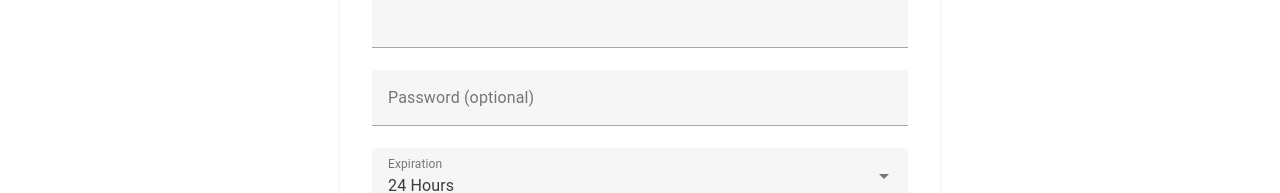
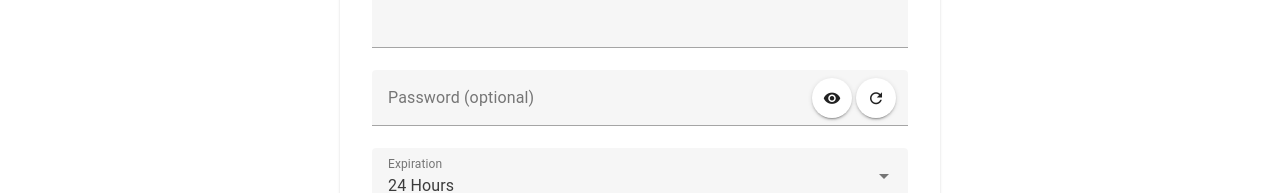
Before and after one commit to kek-Sec/GopherDrop, a Vue app in the folder ui/: page / in a window 1280 px wide. Shown: the part 418-611 px from the top of the page. Built offline with nearby package versions, Linux system fonts and the light colour scheme; no server answers.

Commit message:
Feat: add password visibility toggle and generate password functionality in Create.vue

```diff
--- a/ui/src/pages/Create.vue
+++ b/ui/src/pages/Create.vue
@@ -27,12 +27,20 @@
             required
           ></v-file-input>
 
-          <v-text-field
-            label="Password (optional)"
-            v-model="password"
-            type="password"
-          ></v-text-field>
-
+                  <v-text-field
+          label="Password (optional)"
+          v-model="password"
+          :type="showPassword ? 'text' : 'password'"
+        >
+          <template v-slot:append-inner>
+            <v-btn icon @click="togglePasswordVisibility" size="small">
+              <v-icon>{{ showPassword ? 'mdi-eye-off' : 'mdi-eye' }}</v-icon>
+            </v-btn>
+            <v-btn icon @click="generatePassword" size="small" style="margin-left: 4px">
+              <v-icon>mdi-refresh</v-icon>
+            </v-btn>
+          </template>
+        </v-text-field>
           <v-select
             label="Expiration"
             v-model="expires"
@@ -83,6 +91,7 @@ const type = ref('text')
 const textSecret = ref('')
 const fileBlob = ref(null)
 const password = ref('')
+const showPassword = ref(false)
 const oneTime = ref(false)
 const expires = ref('24h')
 const errorMessage = ref('')
@@ -162,6 +171,21 @@ function copyLink() {
   navigator.clipboard.writeText(link)
   snackbar.value = true
 }
+
+function generatePassword() {
+  const length = 12
+  const charset = 'ABCDEFGHIJKLMNOPQRSTUVWXYZabcdefghijklmnopqrstuvwxyz0123456789!@#$%^&*()_+'
+  let generatedPassword = ''
+  for (let i = 0; i < length; i++) {
+    const randomIndex = Math.floor(Math.random() * charset.length)
+    generatedPassword += charset[randomIndex]
+  }
+  password.value = generatedPassword
+}
+
+function togglePasswordVisibility() {
+  showPassword.value = !showPassword.value
+}
 </script>
 
 <style scoped>
```
